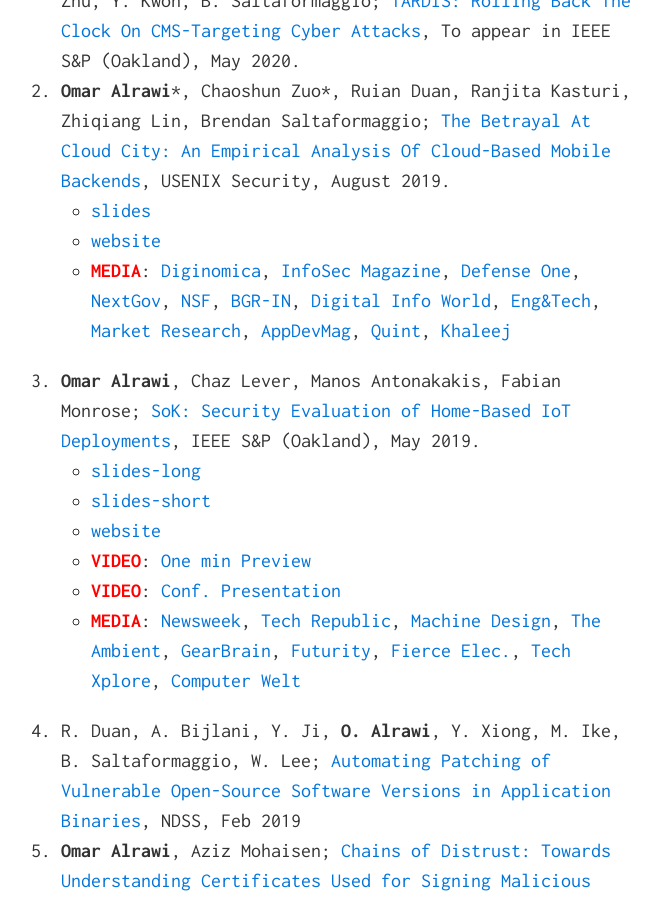
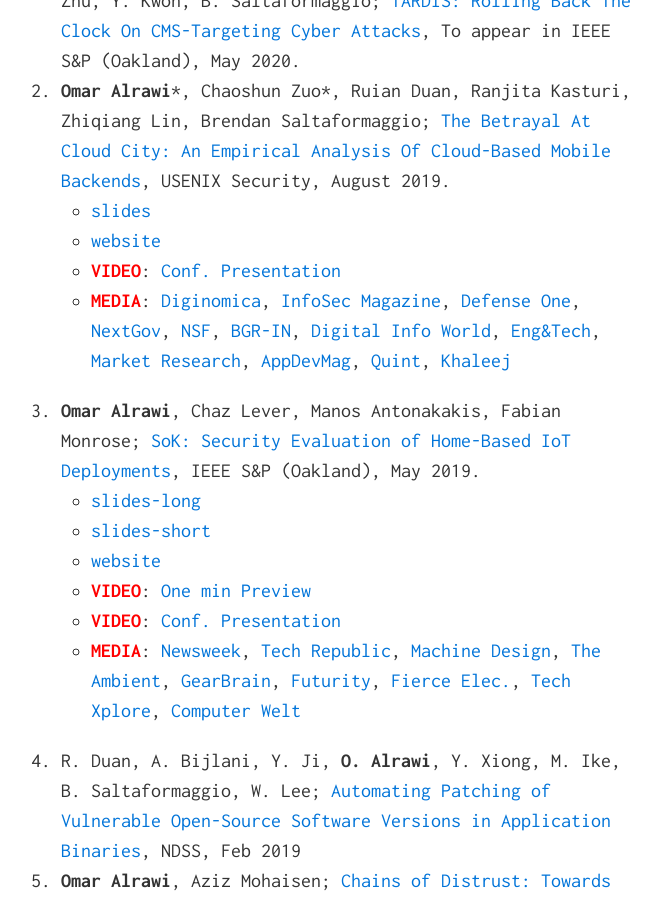
Before and after one commit to alrawi/alrawi.github.io, a Jekyll site: the page built from index.md, in a window 1280 px wide and 900 px high, scrolled down 1284 px. Shown: the whole window, without its empty margins (309-970 px from the left). Built offline with Jekyll 4.4.1, drawn with Linux system fonts in a browser that asks for light colours.

Commit message:
Update index.md

```diff
--- a/index.md
+++ b/index.md
@@ -30,6 +30,7 @@ Additionally, I am investigating malware threats affecting IoT, mobile apps, and
 1. __Omar Alrawi__{::nomarkdown}*{:/}, Chaoshun Zuo{::nomarkdown}*{:/}, Ruian Duan, Ranjita Kasturi, Zhiqiang Lin, Brendan Saltaformaggio; [The Betrayal At Cloud City: An Empirical Analysis Of Cloud-Based Mobile Backends](/static/papers/alrawi_cloudcity_sec19.pdf), USENIX Security, August 2019.
   * [slides](/static/slides/USESEC_cloudcity_aug_19.pdf)
   * [website](https://mobilebackend.vet)
+  * <span style="color:red">__VIDEO__</span>: [Conf. Presentation](https://www.youtube.com/watch?v=TIIMrOE389k)
   * <span style="color:red">__MEDIA__</span>: [Diginomica](https://diginomica.com/cloud-based-app-backends-rats-nest-mobile-phone-security-vulnerabilities), [InfoSec Magazine](https://www.infosecurity-magazine.com/news/cloud-services-compromise-mobile/), [Defense One](https://www.defenseone.com/technology/2019/08/new-tool-reveals-big-vulnerabilities-mobile-apps-use-multiple-clouds/159133/), [NextGov](https://www.nextgov.com/cybersecurity/2019/08/new-tool-reveals-big-vulnerabilities-mobile-apps-use-multiple-clouds/159169/), [NSF](https://www.nsf.gov/discoveries/disc_summ.jsp?cntn_id=299054&org=NSF&from=news), [BGR-IN](https://www.bgr.in/news/top-5000-free-android-apps-have-security-bugs-in-the-back-end-system-report/), [Digital Info World](https://www.digitalinformationworld.com/2019/08/vulnerabilities-top-5000-free-apps-google-play-store.html), [Eng&Tech](https://eandt.theiet.org/content/articles/2019/08/the-cloud-systems-behind-popular-apps-are-open-to-attack-researchers-find/), [Market Research](https://www.amarketresearchreport.com/tech-experts-reveal-vulnerabilities-prone-to-allowing-incidence-of-database-hacking/49426/), [AppDevMag](https://adtmag.com/articles/2019/08/15/backend-security.aspx), [Quint](https://www.thequint.com/tech-and-auto/tech-news/bugs-found-in-more-than-5000-apps-on-google-play-store), [Khaleej](https://www.khaleejtimes.com/technology/be-cautious-when-installing-free-apps-from-google-play-store)
 1. __Omar Alrawi__, Chaz Lever, Manos Antonakakis, Fabian Monrose; [SoK: Security Evaluation of Home-Based IoT Deployments](/static/papers/alrawi_sok_sp19.pdf), IEEE S&P (Oakland), May 2019.
   * [slides-long](/static/slides/M3AAWG_iot_feb_2019.pdf)
```
